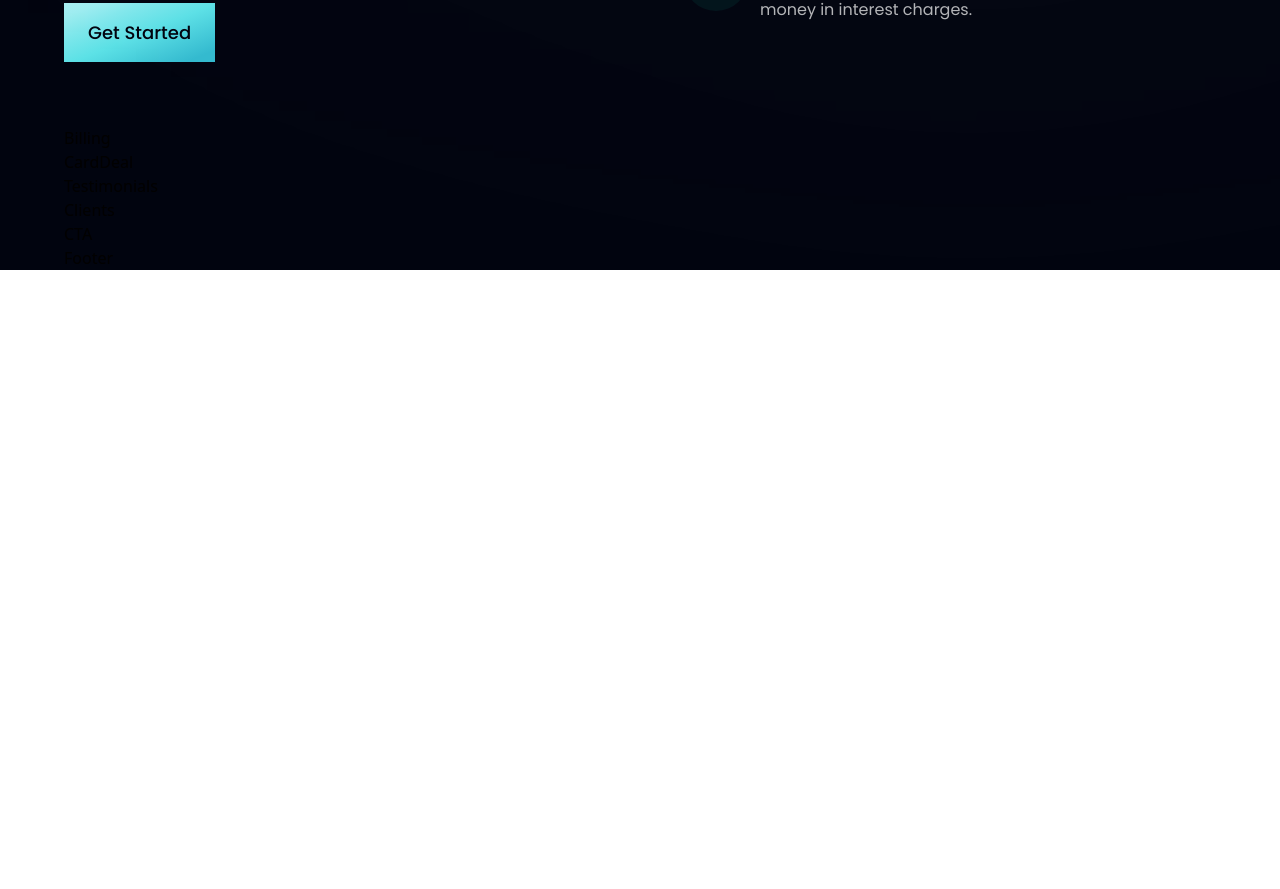
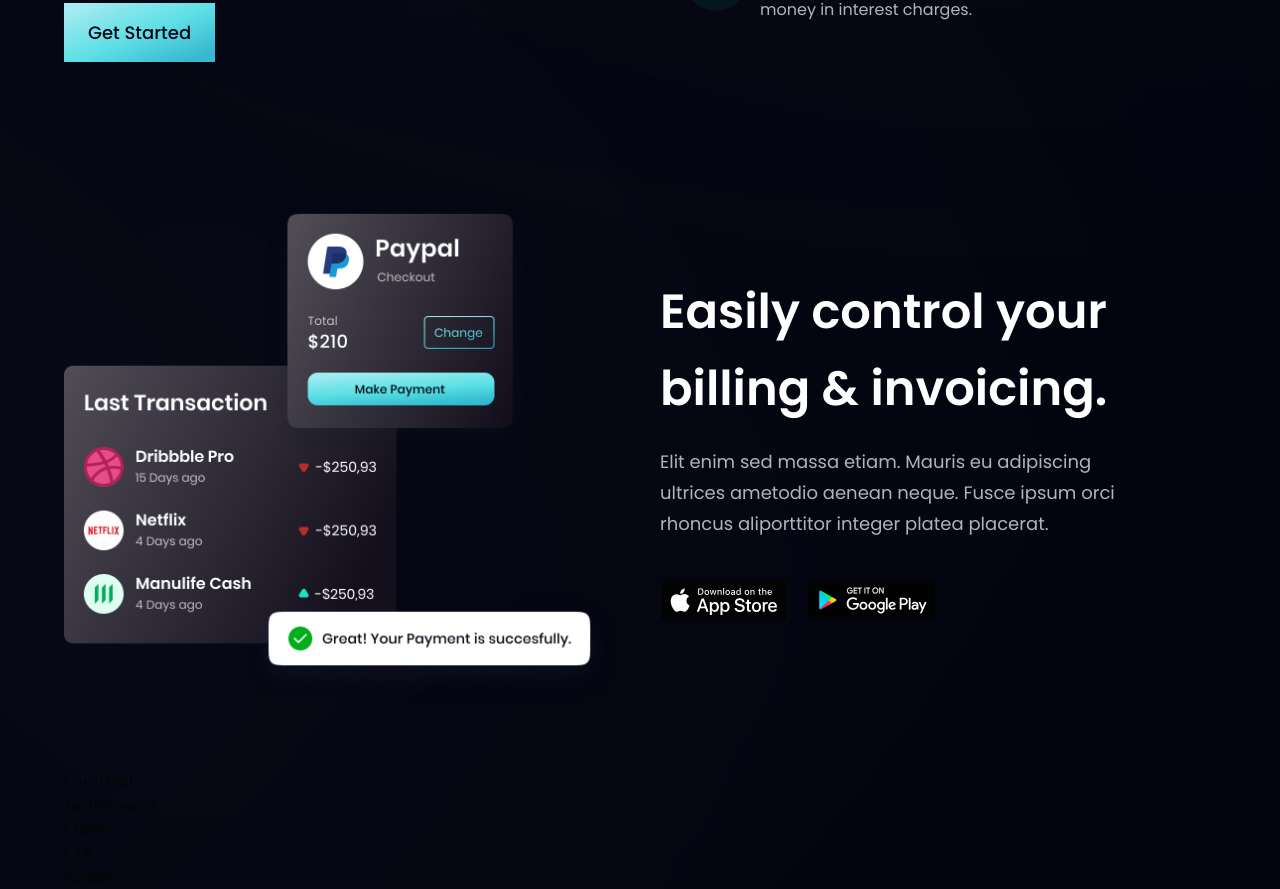
Before and after one commit to KevinKipkoechMutai/modern-fintech-business-landing-page, a React (Vite) app: page / in a window 1280 px wide. Shown: the part 1416-2305 px from the top of the page. Before the commit the page ends 1686 px from the top, so only its background shows below. Built offline with nearby package versions, Linux system fonts and the light colour scheme.

Commit message:
complete billing

```diff
--- a/src/components/Billing.jsx
+++ b/src/components/Billing.jsx
@@ -1,9 +1,26 @@
 import React from 'react'
+import { apple, bill, google } from '../assets'
+import styles, { layout } from '../style'
 
-const Billing = () => {
-  return (
-    <div>Billing</div>
+const Billing = () => (
+    <section id='product' className={`${layout.sectionReverse}`}>
+      <div className={`${layout.sectionImgReverse}`}>
+        <img src={bill} alt="billing" className="w-[100%] h-[100%] relative z-[5]"/>
+        <div className='absolute z-[3] -left-1 top-0 w-[50%] h-[50%] rounded-full white__gradient'/>
+        <div className='absolute z-[0] -left-1/2 bottom-0 w-[50%] h-[50%] rounded-full pink__gradient'/>
+      </div>
+      <div className={`${layout.sectionInfo}`}>
+        <h2 className={`${styles.heading2}`}>
+          Easily control your <br className='sm:block hidden'/>
+           billing & invoicing.</h2>
+        <p className={`${styles.paragraph} max-w-[470px] mt-5`}>Elit enim sed massa etiam. Mauris eu adipiscing ultrices ametodio aenean neque. Fusce ipsum orci rhoncus aliporttitor integer platea placerat.</p>
+        <div className='flex flex-row flex-wrap sm:mt-10 mt-6'>
+          <img src={apple} alt="apple_store" className="w-[128px] h-[42px] object-contain mr-5 cursor-pointer"/>
+          <img src={google} alt="google_play" className="w-[128px] h-[42px] object-contain cursor-pointer"/>
+        </div>
+      </div>
+    </section>
   )
-}
+
 
 export default Billing
```
